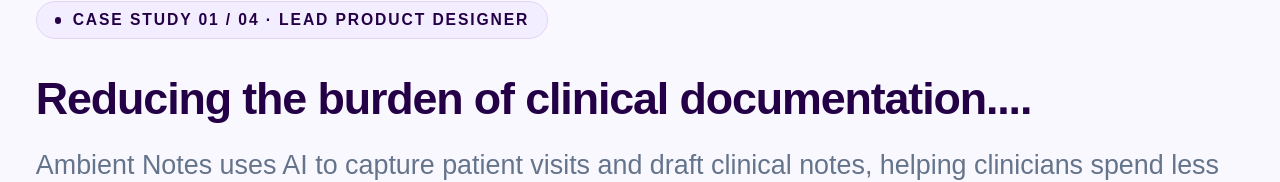
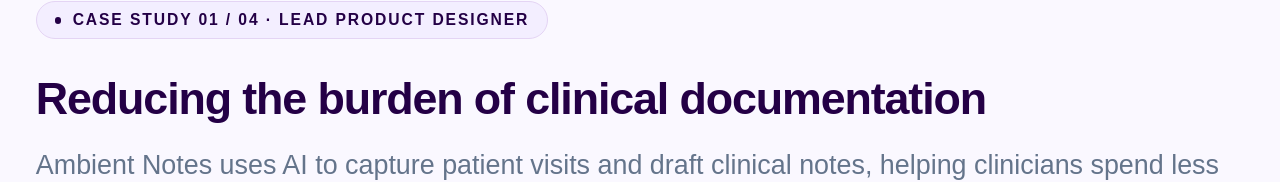
Before and after one commit to tathedrachana1403/portfolio, a Next.js app: page /work/ambient-notes in a window 1280 px wide. Shown: the part 133-315 px from the top of the page. Built offline with nearby package versions, Linux system fonts and the light colour scheme.

Commit message:
unwanted

```diff
--- a/app/work/ambient-notes/page.tsx
+++ b/app/work/ambient-notes/page.tsx
@@ -131,7 +131,7 @@
         textWrap: "balance",
       } as React.CSSProperties}
     >
-      Reducing the burden of clinical documentation....
+      Reducing the burden of clinical documentation
     </h1>
 
     <p
```
